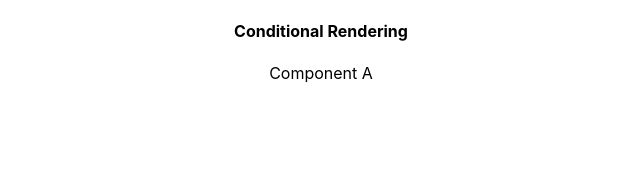
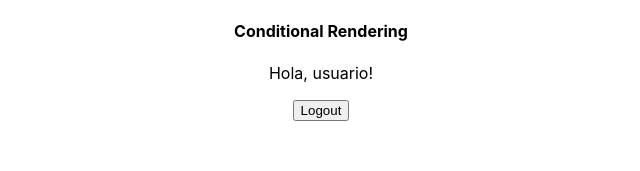
Before and after one commit to luisovando/react-demo, a React (Create React App) app: page / in a window 1280 px wide. Shown: the top 171 px of the page, without its empty margins (319-959 px from the left). Built offline with nearby package versions, Linux system fonts and the light colour scheme.

Commit message:
Conditional rendering basic real example
Signed-off-by: Luis Ovando <isc.luisovando@gmail.com>

```diff
--- a/src/sections/conditional.js
+++ b/src/sections/conditional.js
@@ -1,27 +1,32 @@
 import React, {Component} from 'react';
 
-class ComponentA extends Component {
+class LoginButton extends Component {
   render () {
-    return <p>Component A</p>;
+    return <button>Sign in</button>;
   }
 }
 
-class ComponentB extends Component {
+class LogoutButton extends Component {
   render () {
-    return <p>Component B</p>;
+    return (
+        <div>
+            <p>Hola, usuario!</p>
+            <button>Logout</button>
+        </div>
+    )
   }
 }
 export default class ConditionalSection extends Component {
   constructor () {
     super ();
-    this.state = {showA: true};
+    this.state = {isUserLogged: true};
   }
 
   render () {
     return (
       <div>
         <h4>Conditional Rendering</h4>
-        {this.state.showA ? <ComponentA /> : <ComponentB /> }
+        {this.state.isUserLogged ? <LogoutButton /> : <LoginButton /> }
       </div>
     );
   }
```
